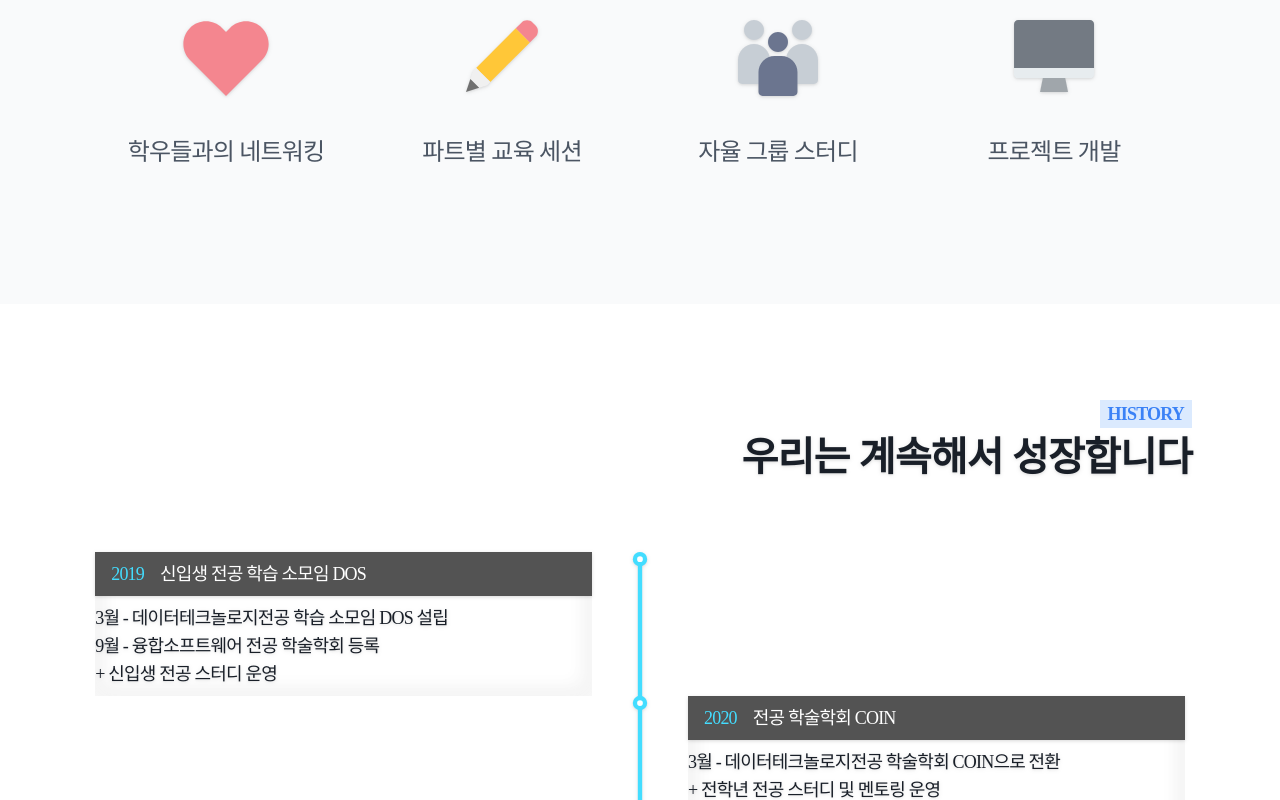
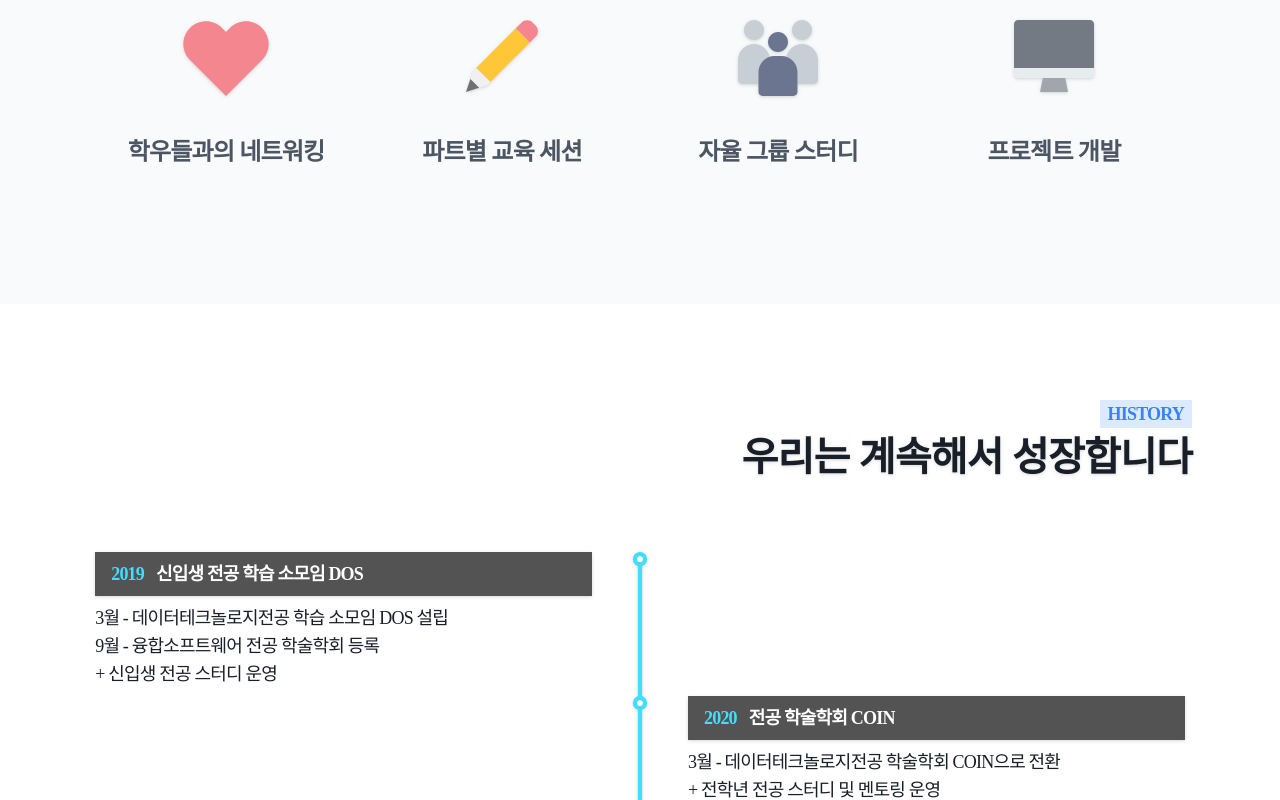
Before and after one commit to COW-dev/mju-cow, a Next.js app: page / in a window 1280 px wide. Shown: the part 1140-1940 px from the top of the page. Built offline with nearby package versions, Linux system fonts and the light colour scheme; a web font is replaced by a local one.

Commit message:
design: font weight 수정

```diff
--- a/src/components/home/HistoryCard.tsx
+++ b/src/components/home/HistoryCard.tsx
@@ -13,13 +13,13 @@ export default function HistoryCard({
 }: HistoryCardProps) {
   return (
     <div
-      className={`h-[9rem] text-base font-medium leading-tight drop-shadow backdrop-blur-md md:w-full md:text-lg ${css}`}
+      className={`h-[9rem] text-base leading-tight backdrop-blur-md md:w-full md:text-lg ${css}`}
     >
-      <div className="bg-[#535353] px-3 py-2 text-white md:px-4">
-        <span className="mr-2 text-cyan100 md:mr-4">{year}</span>
+      <div className="bg-[#535353] px-3 py-2 font-semibold text-white drop-shadow md:px-4">
+        <span className="mr-2 text-cyan100 md:mr-3">{year}</span>
         {title}
       </div>
-      <div className="mt-2 break-keep">{children}</div>
+      <div className="mt-2 break-keep font-medium">{children}</div>
     </div>
   );
 }
--- a/src/components/home/IntroductionSection.tsx
+++ b/src/components/home/IntroductionSection.tsx
@@ -39,7 +39,7 @@ export default function IntroductionSection() {
               <div className="relative mb-6 h-18 w-18 drop-shadow md:mb-8 md:h-24 md:w-24">
                 <Image src={icon} fill alt={icon} />
               </div>
-              <p className="text-xl font-medium text-gray-600 md:text-2xl">
+              <p className="text-xl font-semibold text-gray-600 md:text-2xl">
                 {name}
               </p>
             </div>
```
